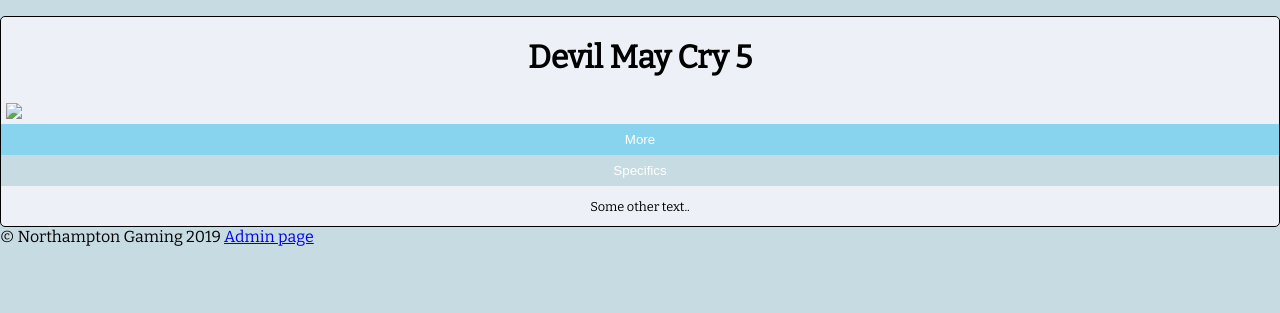
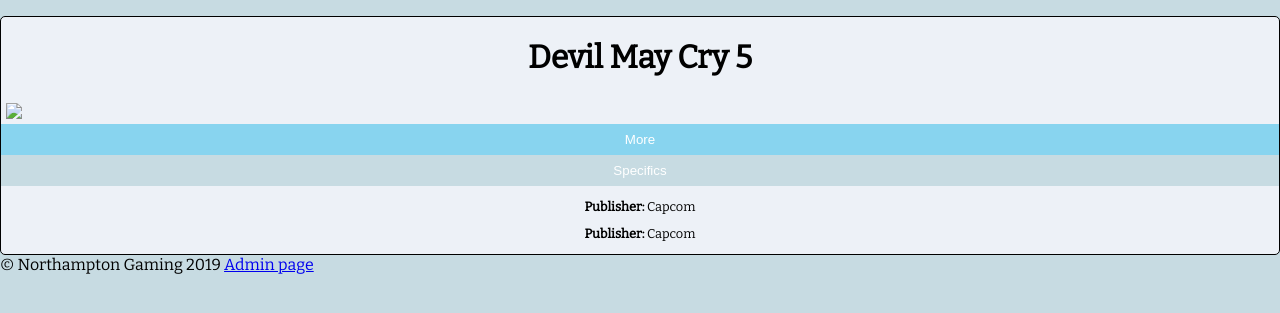
Before and after one commit to CallumTeesdale/GroupProject, a PHP site: a page that uses templates/game.html.php in a window 1280 px wide, after a click on "Specifics". Shown: the part 144-457 px from the top of the page. Run offline with PHP 8.4, Linux system fonts and the light colour scheme; data comes from the database, SQL or seed files in the repository; data that the repository does not hold is empty; some libraries are stand-ins or nearby versions.

Commit message:
Styling changes

```diff
--- a/public/styles/styles.css
+++ b/public/styles/styles.css
@@ -418,6 +418,9 @@ background-color: lightblue;
 .game-more{
   display: inline-block
 }
+#specifics{
+  display: inline-block;
+}
 .g-button {
   border: none;
   vertical-align: middle;
--- a/templates/game.html.php
+++ b/templates/game.html.php
@@ -21,6 +21,7 @@ $games->execute();
                                                 <div class="game-image">
                                                     <iframe id="ytplayer" type="text/html" width="640" height="360" src="https://www.youtube.com/embed/<?= $game['trailer_link'] ?>?autoplay=0" frameborder="0"></iframe>
                                                                                                                     </div>
+
                                                                                                                     <div class="game-right">
                                                                                                                         <div class="game-more">
                                                                                                                             <p><strong>Age: </strong><?= $game['age_rating'] ?></p>
@@ -30,12 +31,13 @@ $games->execute();
                                                                                                                 </div>
                                                                                                             </div>
 
-                                                                                                            <button onclick="myFunction('Specifics')" class="g-button block black">Specifics</button>
-                                                                                                            <div id="Specifics" class="hide accordion-container">
-                                                                                                                <p>Some other text..</p>
-                                                                                                            </div>
+                                            <button onclick="myFunction('Specifics')" class="g-button block black">Specifics</button>
+                                            <div id="Specifics" class="hide accordion-container">
+                                            <p><strong>Publisher: </strong><?= $game['publisher'] ?></p>
+                                            <p><strong>Publisher: </strong><?= $game['developer'] ?></p>
+                                            </div>
 
-                                                                                                        </div>
+                                             </div>
                                                                                                                                                                                                         <?php endforeach; ?>
 </div>
 
```
